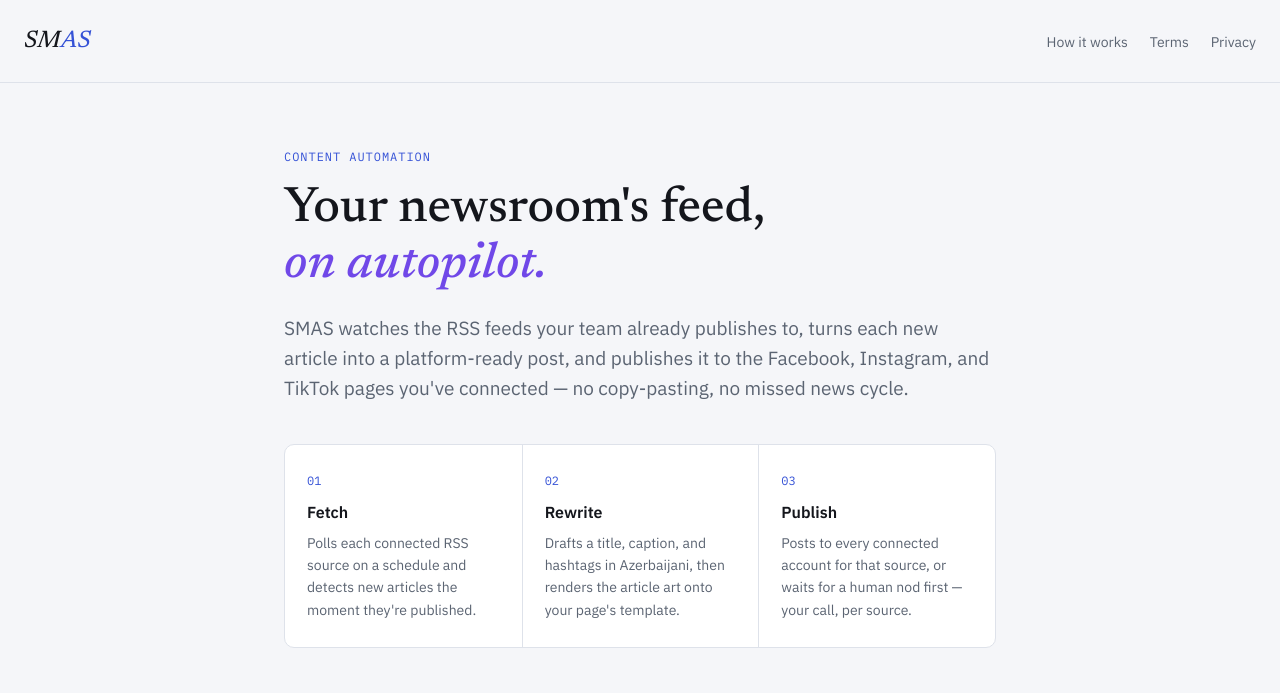
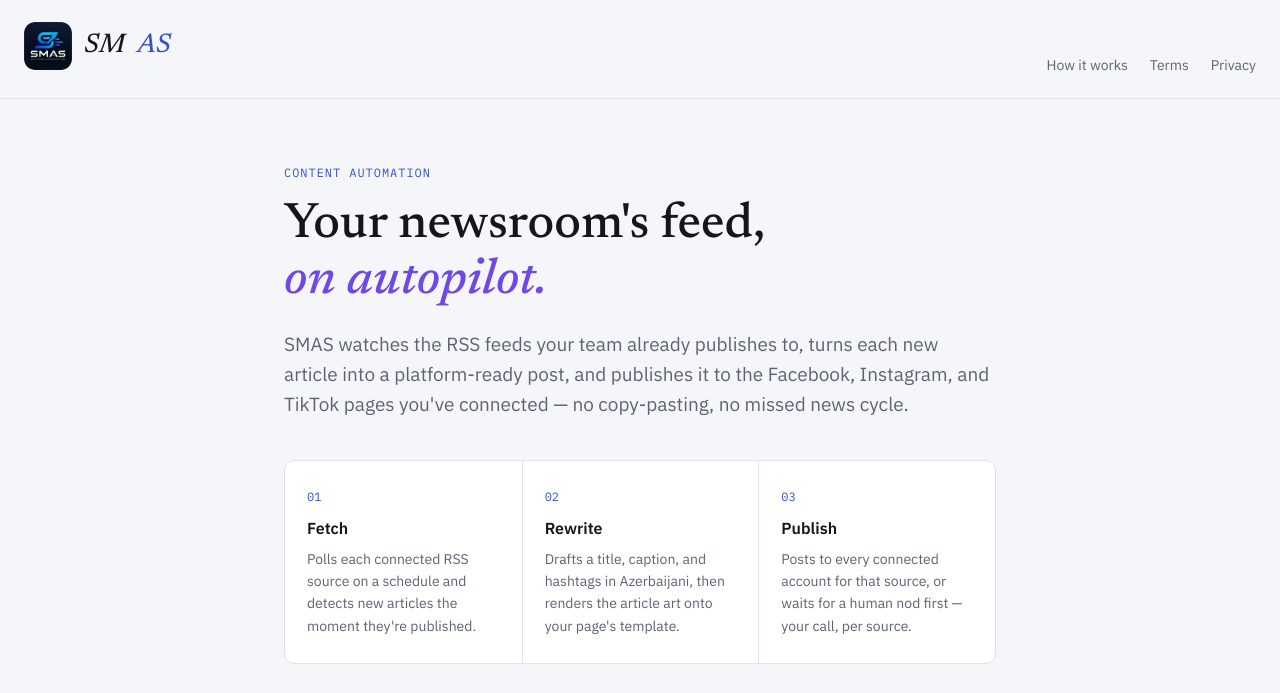
Before and after one commit to leonidas-hemidov/smas-site, a plain HTML site: page index.html in a window 1280 px wide. Shown: the top 693 px of the page. Drawn offline with Linux system fonts and the light colour scheme.

Commit message:
Add app icon as favicon and header logo across all pages
TikTok's app review rejected the site because the app icon was missing from
the website, browser tab (favicon), and the Privacy Policy/Terms pages.
Adds the icon as a favicon (32px + full size) and as a visible logo next to
the wordmark in the header on index, privacy, and terms pages.

Co-Authored-By: Claude Sonnet 5 <noreply@anthropic.com>

```diff
--- a/index.html
+++ b/index.html
@@ -1,6 +1,9 @@
 <title>SMAS</title>
 <meta name="description" content="Newsroom-to-feed automation for Azerbaijani media pages — SMAS fetches, rewrites, and publishes to Facebook, Instagram, and TikTok.">
 <meta name="tiktok-developers-site-verification" content="R0sEvbTC7SyoG5Ep4vBKJLw4EClHpWrd">
+<link rel="icon" type="image/png" sizes="32x32" href="favicon-32.png">
+<link rel="icon" type="image/png" sizes="512x512" href="icon.png">
+<link rel="apple-touch-icon" href="favicon-180.png">
 <link rel="preconnect" href="https://fonts.gstatic.com" crossorigin>
 <link rel="stylesheet" href="https://fonts.googleapis.com/css2?family=Newsreader:ital,wght@0,400;0,500;0,600;1,400;1,500&family=IBM+Plex+Sans:wght@400;500;600&family=IBM+Plex+Mono:wght@400;500&display=swap">
 <style>
@@ -36,10 +39,12 @@
     display:flex; align-items:baseline; justify-content:space-between; gap:16px; flex-wrap:wrap;
   }
   .wordmark{
-    font-family:var(--serif); font-style:italic; font-weight:500; font-size:24px;
+    display:inline-flex; align-items:center; gap:12px;
+    font-family:var(--serif); font-style:italic; font-weight:500; font-size:27px;
     color:var(--text); letter-spacing:0.2px;
   }
   .wordmark em{ color:var(--accent); font-style:italic; }
+  .brand-icon{ width:48px; height:48px; border-radius:11px; display:block; }
   nav.masthead-links{ display:flex; gap:22px; font-size:14px; color:var(--text-muted); }
   nav.masthead-links a{ color:var(--text-muted); }
   nav.masthead-links a:hover{ color:var(--accent); }
@@ -109,7 +114,7 @@
 
 <div style="position:absolute;left:-9999px;top:auto;width:1px;height:1px;overflow:hidden">tiktok-developers-site-verification=R0sEvbTC7SyoG5Ep4vBKJLw4EClHpWrd</div>
 <header class="masthead">
-  <span class="wordmark">SM<em>AS</em></span>
+  <span class="wordmark"><img src="icon.png" alt="SMAS" class="brand-icon">SM<em>AS</em></span>
   <nav class="masthead-links">
     <a href="#pipeline">How it works</a>
     <a href="https://leonidas-hemidov.github.io/smas-site/terms.html">Terms</a>
```
Also changed, not shown: privacy.html (+6 -2 lines), terms.html (+6 -2 lines), favicon-180.png (added), favicon-32.png (added), icon.png (added).
